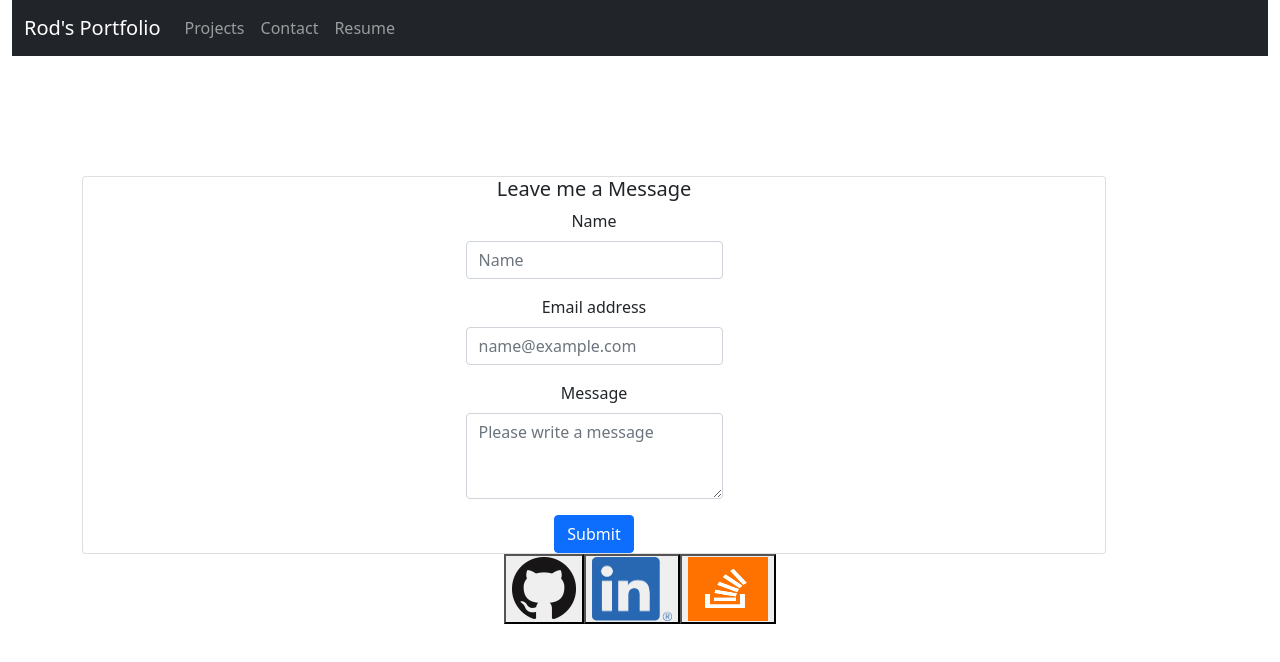
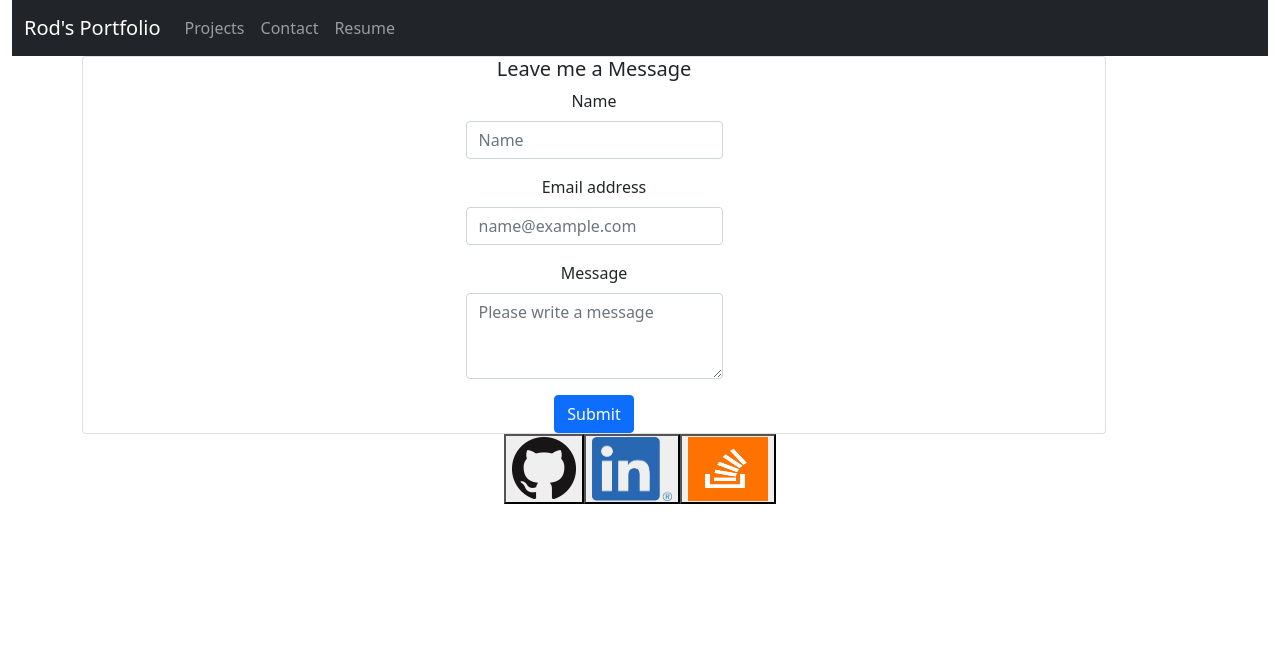
Before and after one commit to rodablanco/react-portfolio, a React (Create React App) app: page /contact in a window 1280 px wide. Shown: the top 662 px of the page. Built offline with nearby package versions, Linux system fonts and the light colour scheme.

Commit message:
fixing styling

```diff
--- a/src/components/Contact.js
+++ b/src/components/Contact.js
@@ -7,7 +7,7 @@ const styles ={
   card:{
       width:'80vw',
       alignItems: 'center',
-      margin: "15vh 0 0 0 "
+
   },
   container:{
       justifyContent: 'center',
```
